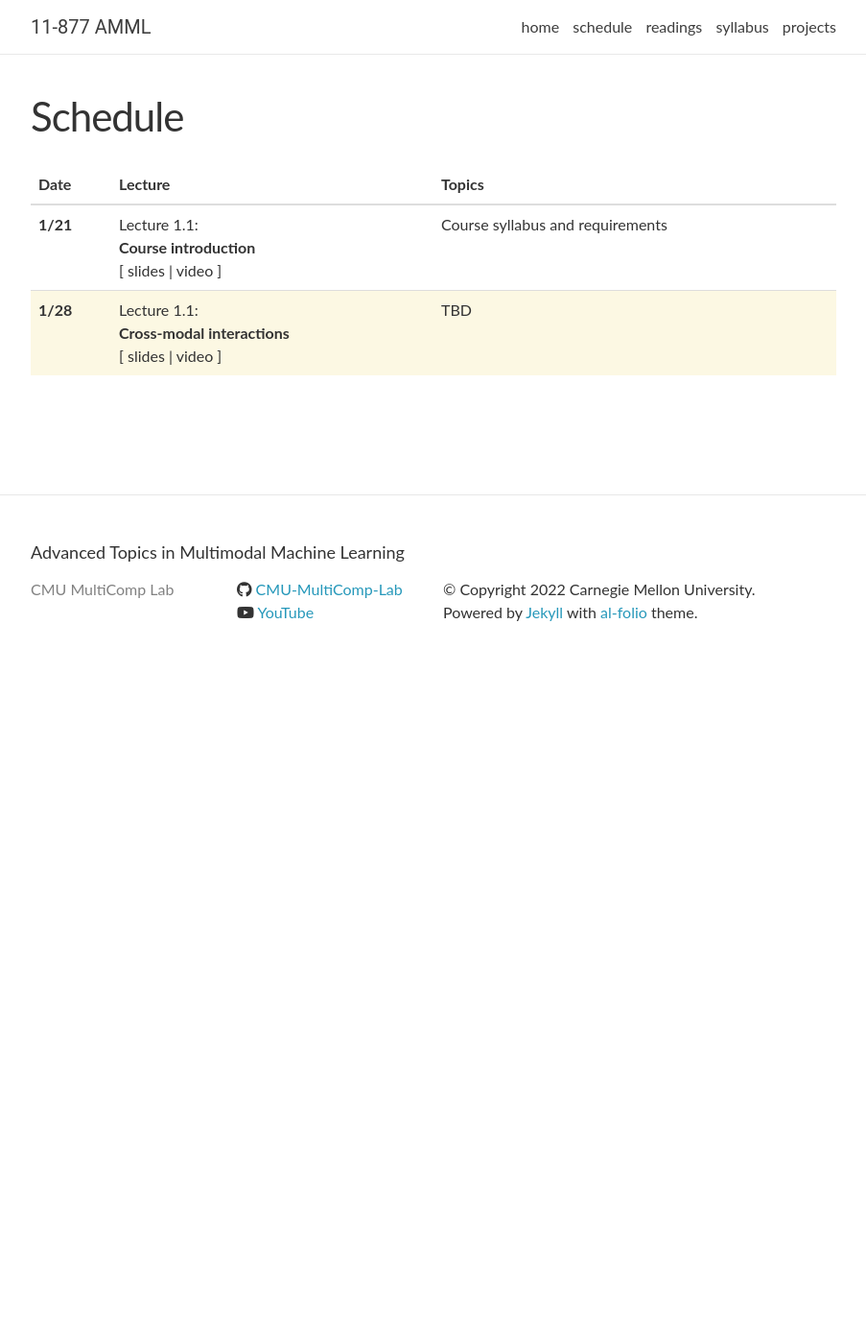
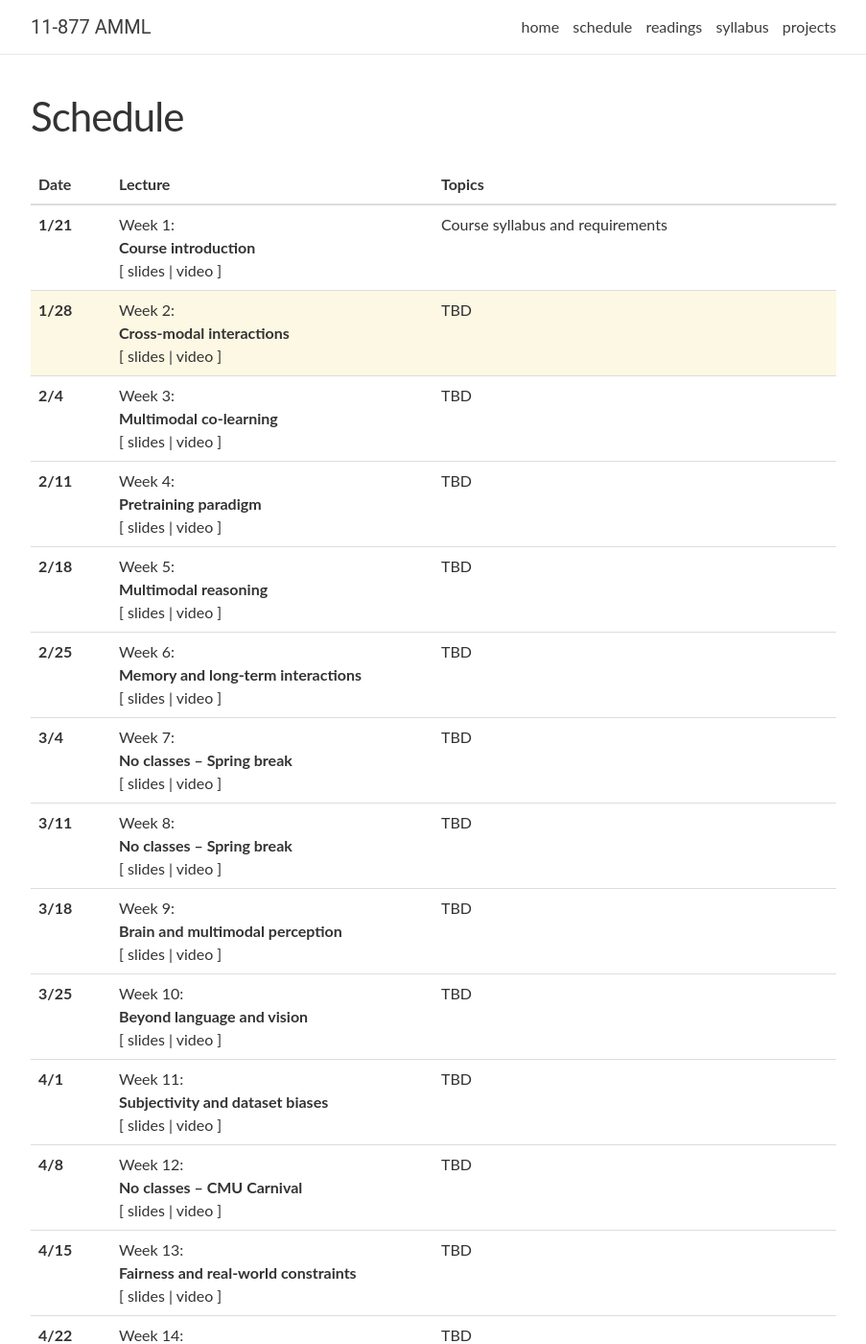
Before and after one commit to CMU-MultiComp-Lab/adv-mmml-course, a Jekyll site: the page built from _pages/schedule.md, in a window 1280 px wide and 1400 px high. Shown: the whole window at 96% size, without its empty margins (188-1091 px from the left). Built offline with Jekyll 4.4.1, drawn with Linux system fonts in a browser that asks for light colours; nearby versions of some CDN libraries; comment, search, counter and statistics services are not loaded; some of the changed text lies outside the part shown.

Commit message:
Update lectures.yml

```diff
--- a/_data/lectures.yml
+++ b/_data/lectures.yml
@@ -1,6 +1,6 @@
 - date: 1/21
   title: >
-    Lecture 1.1: <br/>
+    Week 1: <br/>
     <strong>Course introduction</strong>
   slides:
   video:
@@ -10,10 +10,140 @@
 
 - date: 1/28
   title: >
-    Lecture 1.1: <br/>
+    Week 2: <br/>
     <strong>Cross-modal interactions</strong>
   slides:
   video:
   topics:
     - TBD
   readings: TBD
+
+- date: 2/4
+  title: >
+    Week 3: <br/>
+    <strong>Multimodal co-learning</strong>
+  slides:
+  video:
+  topics:
+    - TBD
+  readings: TBD
+
+- date: 2/11
+  title: >
+    Week 4: <br/>
+    <strong>Pretraining paradigm</strong>
+  slides:
+  video:
+  topics:
+    - TBD
+  readings: TBD
+
+- date: 2/18
+  title: >
+    Week 5: <br/>
+    <strong>Multimodal reasoning</strong>
+  slides:
+  video:
+  topics:
+    - TBD
+  readings: TBD
+
+- date: 2/25
+  title: >
+    Week 6: <br/>
+    <strong>Memory and long-term interactions</strong>
+  slides:
+  video:
+  topics:
+    - TBD
+  readings: TBD
+
+- date: 3/4
+  title: >
+    Week 7: <br/>
+    <strong>No classes – Spring break</strong>
+  slides:
+  video:
+  topics:
+    - TBD
+  readings: TBD
+
+- date: 3/11
+  title: >
+    Week 8: <br/>
+    <strong>No classes – Spring break</strong>
+  slides:
+  video:
+  topics:
+    - TBD
+  readings: TBD
+
+- date: 3/18
+  title: >
+    Week 9: <br/>
+    <strong>Brain and multimodal perception</strong>
+  slides:
+  video:
+  topics:
+    - TBD
+  readings: TBD
+
+- date: 3/25
+  title: >
+    Week 10: <br/>
+    <strong>Beyond language and vision</strong>
+  slides:
+  video:
+  topics:
+    - TBD
+  readings: TBD
+
+- date: 4/1
+  title: >
+    Week 11: <br/>
+    <strong>Subjectivity and dataset biases</strong>
+  slides:
+  video:
+  topics:
+    - TBD
+  readings: TBD
+
+- date: 4/8
+  title: >
+    Week 12: <br/>
+    <strong>No classes – CMU Carnival</strong>
+  slides:
+  video:
+  topics:
+    - TBD
+  readings: TBD
+
+- date: 4/15
+  title: >
+    Week 13: <br/>
+    <strong>Fairness and real-world constraints</strong>
+  slides:
+  video:
+  topics:
+    - TBD
+  readings: TBD
+
+- date: 4/22
+  title: >
+    Week 14: <br/>
+    <strong>Multimodal generalization</strong>
+  slides:
+  video:
+  topics:
+    - TBD
+  readings: TBD
+
+- date: 4/29
+  title: >
+    Week 15: <br/>
+    <strong>Low-resource settings</strong>
+  slides:
+  video:
+  topics:
+    - TBD
+  readings: TBD
```
